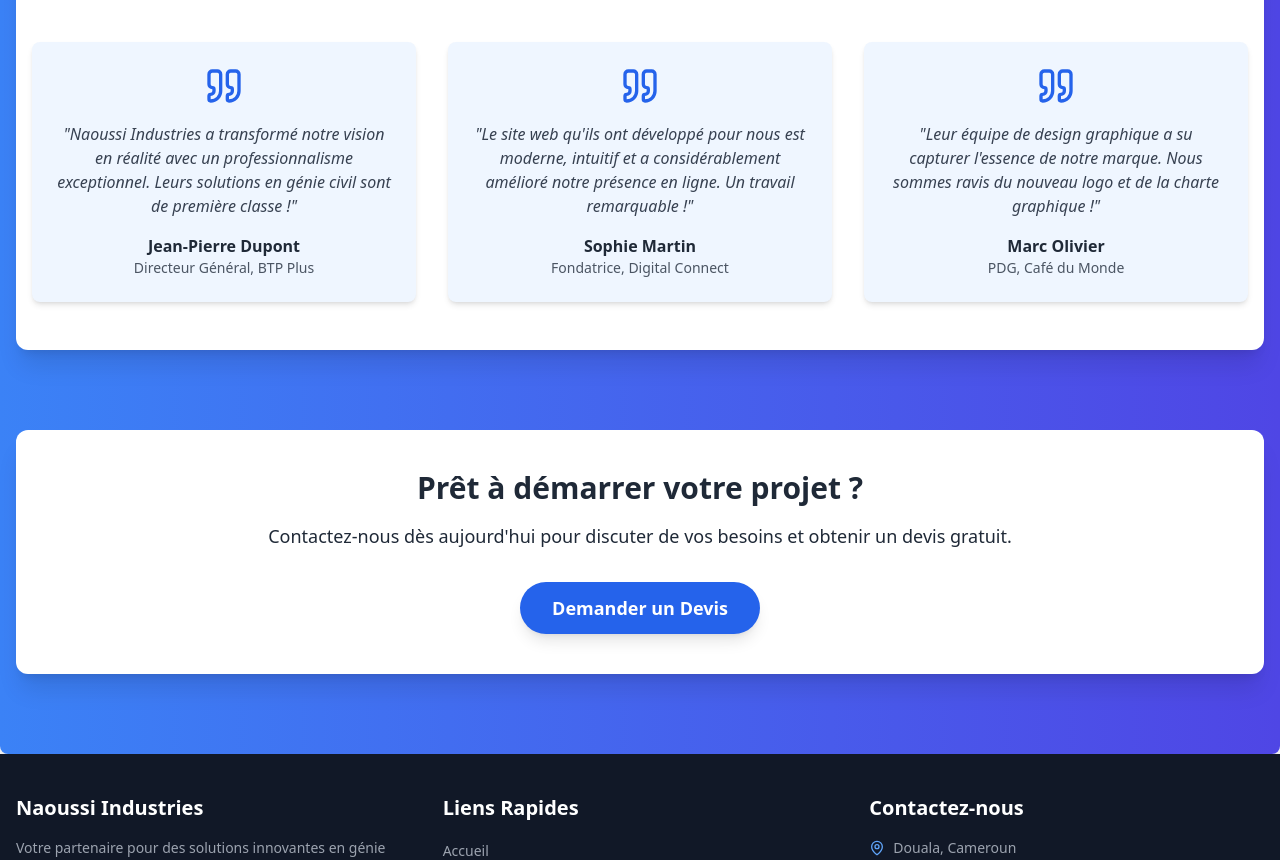
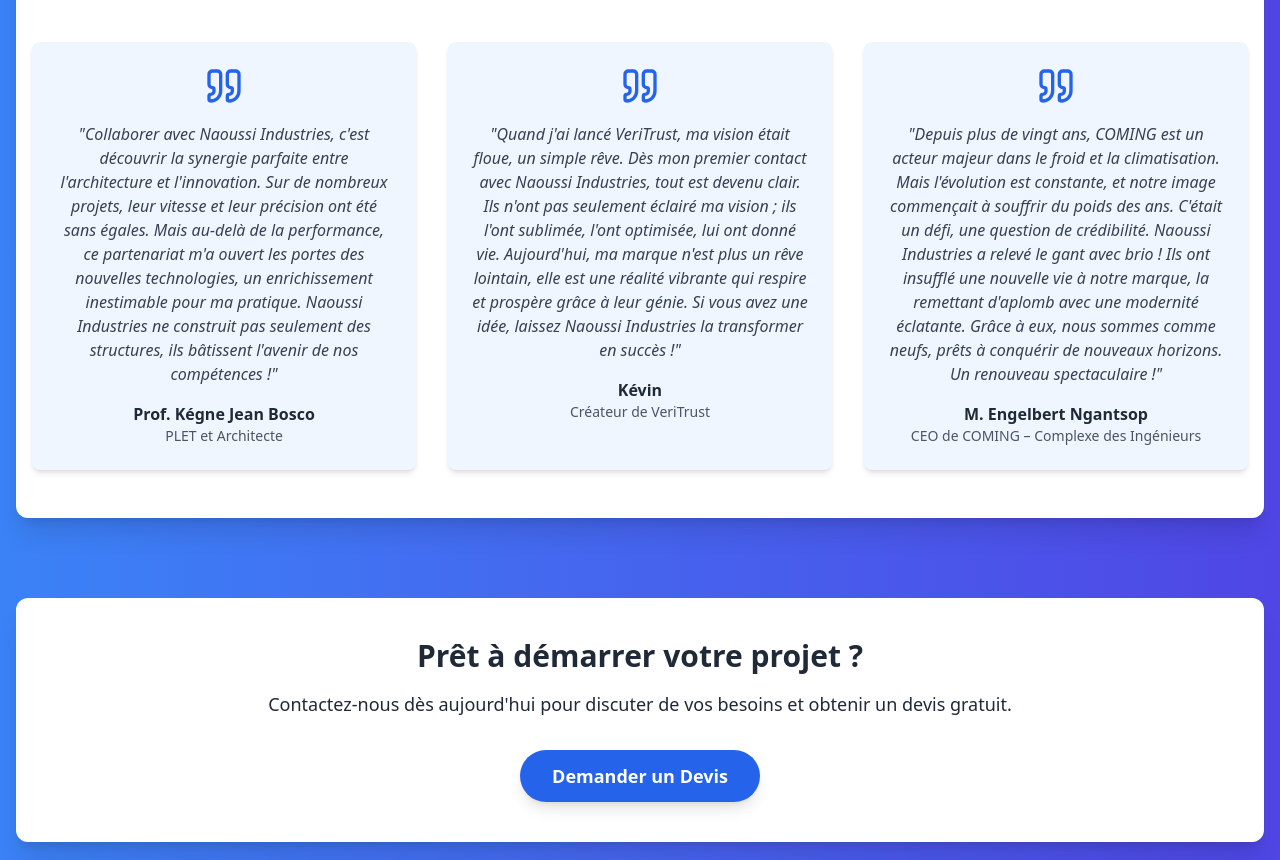
Before and after one commit to NaoussiLionel/Naoussi-industries, a React (Create React App) app: page / in a window 1280 px wide. Shown: the part 1020-1880 px from the top of the page. Built offline with nearby package versions, Linux system fonts and the light colour scheme.

Commit message:
Update App.js
copywriting improoved

```diff
--- a/src/App.js
+++ b/src/App.js
@@ -1,3 +1,4 @@
+<script src="https://cdn.tailwindcss.com"></script>
 import React, { useState } from 'react';
 import { Menu, X, ChevronRight, Phone, Mail, MapPin, Facebook, Linkedin, Instagram, Quote } from 'lucide-react';
 
@@ -101,7 +102,7 @@
             <a href="https://wa.me/237658120586" target="_blank" rel="noopener noreferrer" className="text-gray-400 hover:text-white transition duration-300">
               {/* Using a standard inline SVG for WhatsApp icon */}
               <svg xmlns="http://www.w3.org/2000/svg" width="20" height="20" viewBox="0 0 24 24" fill="currentColor" className="inline-block">
-                <path d="M.057 24l1.687-6.163c-1.041-1.804-1.588-3.849-1.587-5.946.003-6.556 5.338-11.891 11.893-11.891 3.181 0 6.145 1.24 8.413 3.509 2.268 2.269 3.506 5.235 3.508 8.413 0 6.557-5.336 11.892-11.893 11.892-.073 0-.146 0-.219-.001zm10.602-2.327c-.307 0-1.047-.135-1.747-.463l-.065-.031-1.144.304 3.356-1.104-.04-.023c-1.21-.745-1.92-1.92-1.92-3.143 0-2.613 2.13-4.743 4.746-4.743 1.214 0 2.302.465 3.143 1.292.842.827 1.293 1.914 1.293 3.125 0 2.613-2.13 4.743-4.746 4.743zm-1.8-7.974c-.09-.09-.237-.135-.384-.135-.147 0-.294.045-.384.135-.09.09-.135.237-.135.384 0 .147.045.294.135.384.09.09.237.135.384.135.147 0 .294-.045.384-.135.09-.09.135-.237.135-.384 0-.147-.045-.294-.135-.384zm3.333 0c-.09-.09-.237-.135-.384-.135-.147 0-.294.045-.384.135-.09.09-.135.237-.135.384 0 .147.045.294.135.384.09.09.237.135.384.135.147 0 .294-.045.384-.135.09-.09.135-.237.135-.384 0-.147-.045-.294-.135-.384zm3.333 0c-.09-.09-.237-.135-.384-.135-.147 0-.294.045-.384.135-.09.09-.135.237-.135.384 0 .147.045.294.135.384.09.09.237.135.384.135.147 0 .294-.045.384-.135.09-.09.135-.237.135-.384 0-.147-.045-.294-.135-.384zm3.333 0c-.09-.09-.237-.135-.384-.135-.147 0-.294.045-.384.135-.09.09-.135.237-.135.384 0 .147.045.294.135.384.09.09.237.135.384.135.147 0 .294-.045.384-.135.09-.09.135-.237.135-.384 0-.147-.045-.294-.135-.384z" />
+                <path d="M.057 24l1.687-6.163c-1.041-1.804-1.588-3.849-1.587-5.946.003-6.556 5.338-11.891 11.893-11.891 3.181 0 6.145 1.24 8.413 3.509 2.268 2.269 3.506 5.235 3.508 8.413 0 6.557-5.336 11.892-11.893 11.892-.073 0-.146 0-.219-.001zm10.602-2.327c-.307 0-1.047-.135-1.747-.463l-.065-.031-1.144.304 3.356-1.104-.04-.023c-1.21-.745-1.92-1.92-1.92-3.143 0-2.613 2.13-4.743 4.746-4.743 1.214 0 2.302.465 3.143 1.292.842.827 1.293 1.914 1.293 3.125 0 2.613-2.13 4.743-4.746 4.743zm-1.8-7.974c-.09-.09-.237-.135-.384-.135-.147 0-.294.045-.384.135-.09.09-.135.237-.135.384 0 .147.045.294.135.384.09.09.237.135.384.135.147 0 .294-.045.384-.135.09-.09.135-.237.135-.384 0-.147-.045-.294-.135-.384zm3.333 0c-.09-.09-.237-.135-.384-.135-.147 0-.294.045-.384.135-.09.09-.135.237-.135.384 0 .147.045.294.135.384.09.09.237.135.384.135.147 0 .294-.045.384-.135.09-.09.135-.237.135-.384 0-.147-.045-.294-.135-.384zm3.333 0c-.09-.09-.237-.135-.384-.135-.147 0-.294.045-.384.135-.09.09-.135.237-.135.384 0 .147.045.294.135.384.09.09.237.135.384.135.147 0 .294-.045.384-.135.09-.09.135-.237.135-.384 0-.147-.045-.294-.135-.384zm3.333 0c-.09-.09-.237-.135-.384-.135-.147 0-.294.045-.384.135-.09.09-.135.237-.135.384 0 .147.045.294.135.384.09.09.237.135.384.135.147 0 .294-.045.384-.135.09-.09.135-.237.135-.384 0-.147-.045-.294-.135-.384z"/>
               </svg>
             </a>
           </div>
@@ -146,19 +147,19 @@
 function HomePage({ navigateTo }) {
   const testimonials = [
     {
-      quote: "Naoussi Industries a transformé notre vision en réalité avec un professionnalisme exceptionnel. Leurs solutions en génie civil sont de première classe !",
-      author: "Jean-Pierre Dupont",
-      role: "Directeur Général, BTP Plus"
+      quote: "Collaborer avec Naoussi Industries, c'est découvrir la synergie parfaite entre l'architecture et l'innovation. Sur de nombreux projets, leur vitesse et leur précision ont été sans égales. Mais au-delà de la performance, ce partenariat m'a ouvert les portes des nouvelles technologies, un enrichissement inestimable pour ma pratique. Naoussi Industries ne construit pas seulement des structures, ils bâtissent l'avenir de nos compétences !",
+      author: "Prof. Kégne Jean Bosco",
+      role: "PLET et Architecte"
     },
     {
-      quote: "Le site web qu'ils ont développé pour nous est moderne, intuitif et a considérablement amélioré notre présence en ligne. Un travail remarquable !",
-      author: "Sophie Martin",
-      role: "Fondatrice, Digital Connect"
+      quote: "Quand j'ai lancé VeriTrust, ma vision était floue, un simple rêve. Dès mon premier contact avec Naoussi Industries, tout est devenu clair. Ils n'ont pas seulement éclairé ma vision ; ils l'ont sublimée, l'ont optimisée, lui ont donné vie. Aujourd'hui, ma marque n'est plus un rêve lointain, elle est une réalité vibrante qui respire et prospère grâce à leur génie. Si vous avez une idée, laissez Naoussi Industries la transformer en succès !",
+      author: "Kévin",
+      role: "Créateur de VeriTrust"
     },
     {
-      quote: "Leur équipe de design graphique a su capturer l'essence de notre marque. Nous sommes ravis du nouveau logo et de la charte graphique !",
-      author: "Marc Olivier",
-      role: "PDG, Café du Monde"
+      quote: "Depuis plus de vingt ans, COMING est un acteur majeur dans le froid et la climatisation. Mais l'évolution est constante, et notre image commençait à souffrir du poids des ans. C'était un défi, une question de crédibilité. Naoussi Industries a relevé le gant avec brio ! Ils ont insufflé une nouvelle vie à notre marque, la remettant d'aplomb avec une modernité éclatante. Grâce à eux, nous sommes comme neufs, prêts à conquérir de nouveaux horizons. Un renouveau spectaculaire !",
+      author: "M. Engelbert Ngantsop",
+      role: "CEO de COMING – Complexe des Ingénieurs"
     }
   ];
 
@@ -284,10 +285,10 @@
         <div className="md:w-1/2">
           <h2 className="text-3xl font-semibold text-gray-800 mb-4">Notre Histoire</h2>
           <p className="text-gray-700 leading-relaxed mb-4">
-            Fondée sur les principes d'excellence et d'innovation, Naoussi Industries a débuté avec une vision claire : transformer les paysages urbains et numériques. Depuis nos humbles débuts, nous avons grandi pour devenir un acteur reconnu dans le génie civil et la création digitale.
+            Fondée en 2023 par **Tedjouong Naoussi Ange Lionel**, Naoussi Industries est une entreprise pionnière qui fusionne l'excellence en **génie civil** avec des **solutions digitales** de pointe. Notre mission est de transformer le paysage urbain et numérique du Cameroun.
           </p>
           <p className="text-gray-700 leading-relaxed">
-            Notre parcours est marqué par une succession de projets réussis, de partenariats solides et d'une volonté inébranlable de dépasser les attentes de nos clients. Nous sommes fières de notre héritage et enthousiastes à l'idée de bâtir l'avenir.
+            Avec notre siège social à **Douala Ndogbong Citadelle** et une antenne à **Bafoussam Kamkop**, nous sommes stratégiquement positionnés pour servir nos clients à travers le pays. Nous offrons des services en partenariat direct et en sous-traitance, garantissant flexibilité et adaptabilité à chaque projet.
           </p>
         </div>
       </div>
@@ -301,12 +302,12 @@
           />
         </div>
         <div className="md:w-1/2">
-          <h2 className="text-3xl font-semibold text-gray-800 mb-4">Notre Mission</h2>
+          <h2 className="text-3xl font-semibold text-gray-800 mb-4">Notre Fondateur : Ing. Naoussi Lionel</h2>
           <p className="text-gray-700 leading-relaxed mb-4">
-            Notre mission est de fournir des solutions de pointe qui allient innovation, qualité et durabilité. Que ce soit dans la construction d'infrastructures robustes ou le développement de plateformes numériques intuitives, nous nous engageons à offrir une valeur exceptionnelle.
+            À la tête de Naoussi Industries se trouve **Ing. Naoussi Lionel**, un ingénieur en génie civil diplômé, doté d'une vaste expérience en **architecture fonctionnelle** et en **gestion de projet**. Avec plus de 5 ans d'expérience sur le terrain, il maîtrise parfaitement les rouages et les défis du génie civil.
           </p>
           <p className="text-gray-700 leading-relaxed">
-            Nous visons à être le catalyseur de la réussite de nos clients, en les aidant à concrétiser leurs visions grâce à notre expertise technique et notre approche créative.
+            Passionné par les technologies de l'information depuis son plus jeune âge, Ing. Naoussi Lionel a su transformer cette passion en une ressource génératrice de valeur. Son parcours unique, alliant une expertise solide en construction et une vision aiguisée du digital, est le moteur de l'approche innovante de Naoussi Industries. Il est le garant de notre engagement à offrir des solutions qui non seulement construisent l'avenir, mais le digitalisent avec succès.
           </p>
         </div>
       </div>
@@ -689,7 +690,7 @@
               <Mail size={24} className="mr-4 text-blue-600" />
               <div>
                 <h3 className="font-semibold text-lg">Email</h3>
-                <p><a href="mailto:contact@naoussiindustries.com" className="hover:underline">contact@naoussiindustries.com</a></p>
+                <p><a href="mailto:naoussilionel8@gmail.com" className="hover:underline">naoussilionel8@gmail.com</a></p>
               </div>
             </div>
             <div className="flex items-center text-gray-800">
@@ -885,7 +886,7 @@
     {
       id: 8,
       title: "Comment générer des clients grâce à un site web bien conçu ?",
-      excerpt: "Un site web n'est pas qu'une simple vitrine, c'est un puissant outil de conversion. Découvrez les stratégies clés pour transformer vos visiteurs en clients fidèles grâce à un design web optimisé.",
+      excerpt: "Un site web n'est qu'une simple vitrine, c'est un puissant outil de conversion. Découvrez les stratégies clés pour transformer vos visiteurs en clients fidèles grâce à un design web optimisé.",
       image: "https://placehold.co/600x400/cce5ff/007bff?text=Website+Conversion",
       date: "28 Avril 2025",
       author: "Naoussi Industries",
@@ -920,7 +921,7 @@
       content: `
         <p class="mb-4">Le secteur du Bâtiment et des Travaux Publics (BTP) au Cameroun est en pleine effervescence, offrant de nombreuses opportunités. Cependant, lancer un chantier nécessite une préparation minutieuse et une connaissance approfondie des spécificités locales. Ignorer ces aspects peut entraîner des retards, des coûts supplémentaires et des problèmes juridiques. Voici les points essentiels à considérer avant de démarrer votre projet.</p>
         <h3 class="text-2xl font-semibold text-gray-800 mb-3">1. La Réglementation et les Permis de Construire</h3>
-        <p class="mb-4">Avant toute chose, il est impératif de se conformer à la réglementation BTP Cameroun. Cela inclut l'obtention du permis de construire, délivré par les autorités municipales après examen de votre dossier architectural et technique. Les délais peuvent varier, il est donc crucial d'anticiper cette étape. Des études de sol, des plans architecturaux détaillés et des plans d'ingénierie (structure, fluides) sont généralement requis.</p>
+        <p class="mb-4">Avant toute chose, il est impératif de se conformer à la réglementation BTP Cameroun. Cela inclus l'obtention du permis de construire, délivré par les autorités municipales après examen de votre dossier architectural et technique. Les délais peuvent varier, il est donc crucial d'anticiper cette étape. Des études de sol, des plans architecturaux détaillés et des plans d'ingénierie (structure, fluides) sont généralement requis.</p>
         <h3 class="text-2xl font-semibold text-gray-800 mb-3">2. L'Étude de Faisabilité et le Budget Prévisionnel</h3>
         <p class="mb-4">Une étude de faisabilité approfondie est la première pierre angulaire de votre projet. Elle doit inclure une analyse technique (géotechnique, topographie), économique (estimation des coûts, rentabilité) et juridique. Un budget prévisionnel réaliste, incluant toutes les dépenses (matériaux, main-d'œuvre, permis, imprévus), est indispensable pour éviter les mauvaises surprises.</p>
         <h3 class="text-2xl font-semibold text-gray-800 mb-3">3. Le Choix des Professionnels Qualifiés</h3>
@@ -955,7 +956,7 @@
         <p class="mb-4">Les réseaux sociaux sont une mine d'informations sur les tendances du marché, les attentes des consommateurs et les stratégies de vos concurrents. En analysant les conversations et les données démographiques, les entreprises peuvent affiner leurs offres, identifier de nouvelles opportunités et rester compétitives.</p>
         <h3 class="text-2xl font-semibold text-gray-800 mb-3">Construire une Image de Marque Forte et Authentique</h3>
         <p class="mb-4">Les réseaux sociaux permettent aux entreprises de raconter leur histoire, de montrer les coulisses de leur activité et de mettre en avant leurs valeurs. Une stratégie social media authentique et transparente humanise la marque, la rend plus accessible et crée un lien émotionnel avec son audience.</p>
-        <p class="mb-4">En conclusion, pour toute entreprise camerounaise soucieuse de sa croissance en 2025, une stratégie social media robuste n'est plus une option, mais une composante essentielle de son plan de développement. Confiez-nous votre stratégie digitale complète pour exploiter pleinement le potentiel des réseaux sociaux et propulser votre entreprise vers de nouveaux sommets.</p>
+        <p class="mb-4">En conclusion, le marketing digital est le levier de croissance le plus puissant pour les PME en 2025. C'est la clé de votre visibilité en ligne Cameroun, de votre crédibilité et de votre capacité à générer des ventes. Ne laissez pas votre entreprise à la traîne. Boostez votre entreprise avec notre accompagnement marketing.</p>
       `
     }
   ];
@@ -965,9 +966,9 @@
       <h1 className="text-4xl font-bold text-center text-blue-700 mb-12">Notre Blog</h1>
 
       <div className="grid grid-cols-1 md:grid-cols-2 lg:grid-cols-3 gap-8">
-        {articles.map(article => (
+        {articles.map((article) => (
           <div key={article.id} className="bg-white rounded-xl shadow-lg hover:shadow-xl transition-shadow duration-300 overflow-hidden">
-            <img src={article.image} alt={article.title} className="w-full h-48 object-cover" />
+            <img src={article.image} alt={article.title} className="w-full h-56 object-cover" />
             <div className="p-6">
               <h2 className="text-2xl font-semibold text-gray-800 mb-2">{article.title}</h2>
               <p className="text-gray-600 text-sm mb-3">
@@ -975,10 +976,10 @@
               </p>
               <p className="text-gray-700 leading-relaxed mb-4">{article.excerpt}</p>
               <button
-                onClick={() => navigateTo('article', article)}
-                className="text-blue-600 hover:text-blue-800 flex items-center font-semibold"
+                onClick={() => navigateTo('article', article)} // Pass the specific article object
+                className="text-blue-600 hover:text-blue-800 flex items-center text-sm font-semibold"
               >
-                Lire l'article <ChevronRight size={16} className="ml-1" />
+                Lire la suite <ChevronRight size={16} className="ml-1" />
               </button>
             </div>
           </div>
@@ -993,10 +994,10 @@
   if (!article) {
     return (
       <div className="container mx-auto px-4 py-16 text-center">
-        <p className="text-xl text-red-600">Article non trouvé.</p>
+        <p className="text-xl text-gray-600">Article non trouvé.</p>
         <button
           onClick={() => navigateTo('blog')}
-          className="mt-6 bg-blue-600 text-white hover:bg-blue-700 px-6 py-3 rounded-full text-lg font-semibold transition duration-300"
+          className="mt-8 bg-blue-600 text-white hover:bg-blue-700 px-6 py-3 rounded-full text-lg font-semibold transition duration-300"
         >
           Retour au Blog
         </button>
```
